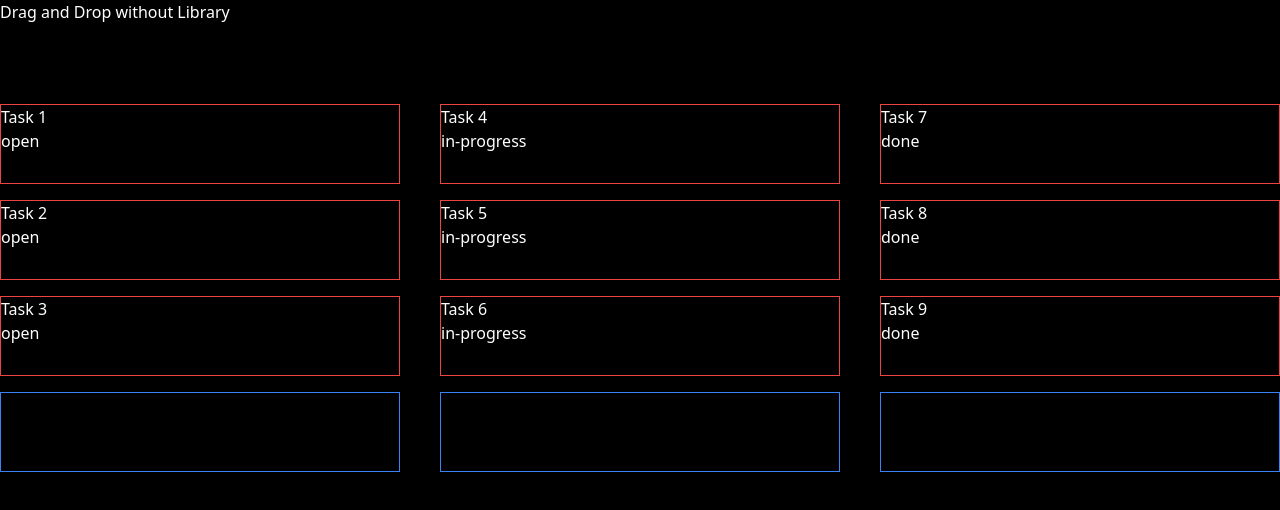
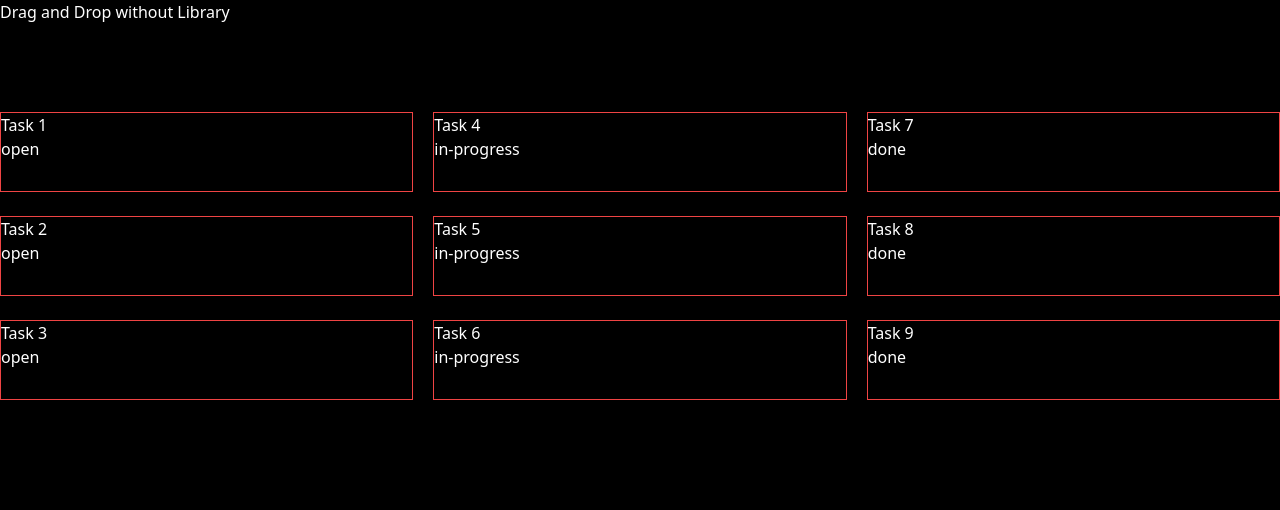
Before and after one commit to DatNg267/animation-collection, a Next.js app: page /drag-and-drop/without-library in a window 1280 px wide. Shown: the top 510 px of the page. Built offline with nearby package versions, Linux system fonts and the light colour scheme.

Commit message:
refactor: Improve drag-and-drop implementation in page components

```diff
--- a/src/app/drag-and-drop/components/EndItem.tsx
+++ b/src/app/drag-and-drop/components/EndItem.tsx
@@ -10,19 +10,19 @@ const EndItem = ({
   ...props
 }: Props & HTMLAttributes<HTMLLIElement>) => {
   return (
-    <>
+    <div>
       <div
         className="h-2 bg-white w-full"
         style={{
-          display: isActiveDragOver ? "block" : "none",
+          visibility: isActiveDragOver ? "visible" : "hidden",
         }}
       ></div>
       <li
-        className="min-h-20 border border-blue-500 cursor-pointer"
+        className="min-h-20  cursor-pointer"
         {...props}
         draggable={false}
       ></li>
-    </>
+    </div>
   );
 };
 
--- a/src/app/drag-and-drop/components/Item.tsx
+++ b/src/app/drag-and-drop/components/Item.tsx
@@ -1,6 +1,7 @@
 "use client";
 import React, { HTMLAttributes } from "react";
 import { Task } from "../without-library/page";
+import { motion } from "framer-motion";
 
 type Props = {
   task: Task;
@@ -16,24 +17,24 @@ const Item = ({
   ...props
 }: Props & HTMLAttributes<HTMLLIElement>) => {
   return (
-    <>
-      {!isActive && (
-        <div
-          className="h-2 bg-white w-full"
-          style={{
-            display: isActiveDragOver ? "block" : "none",
-          }}
-        ></div>
-      )}
-      <li
+    <div>
+      <div
+        className="h-2 bg-white w-full"
+        style={{
+          visibility: isActiveDragOver ? "visible" : "hidden",
+        }}
+      ></div>
+      <motion.li
+        layout
+        layoutId={task.name}
         className="min-h-20 border border-red-500 cursor-pointer"
+        draggable
         {...props}
-        draggable
       >
         <p>{task.name}</p>
         <p>{task.status}</p>
-      </li>
-    </>
+      </motion.li>
+    </div>
   );
 };
 
--- a/src/app/drag-and-drop/without-library/page.tsx
+++ b/src/app/drag-and-drop/without-library/page.tsx
@@ -4,6 +4,7 @@ import EndItem from "../components/EndItem";
 import Item from "../components/Item";
 import List from "../components/List";
 import { TODO_LIST } from "../constant";
+import { motion } from "framer-motion";
 
 export type Task = {
   id: number;
@@ -132,7 +133,7 @@ const Page = () => {
     <div>
       <h1>Drag and Drop without Library</h1>
       <div className="container mt-20">
-        <div className="grid grid-cols-3 gap-10">
+        <div className="grid grid-cols-3 gap-5">
           <List>
             {openList.map((task, index) => (
               <Item
```
